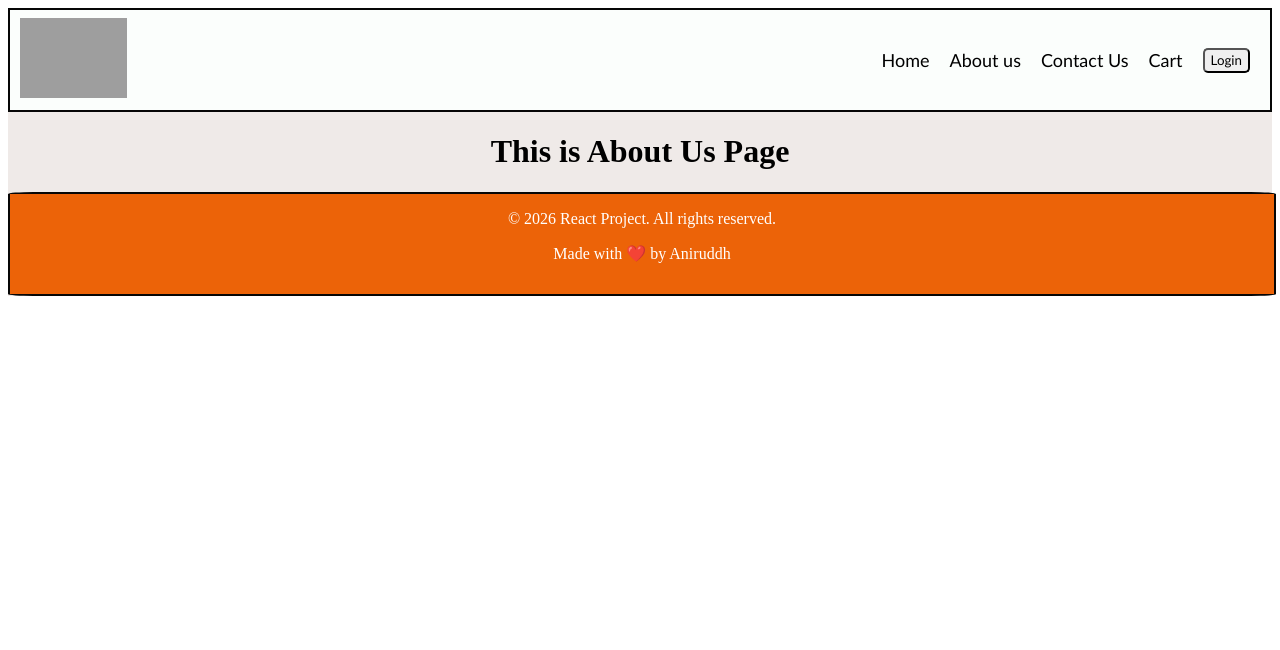
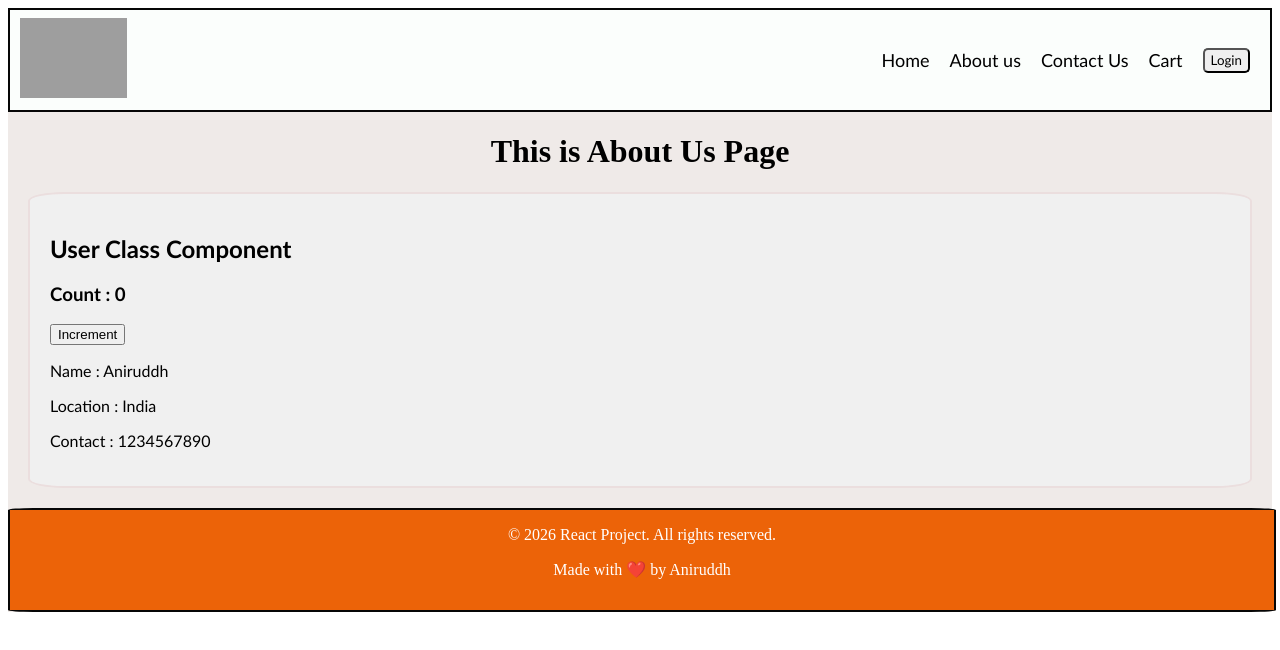
Before and after one commit to AniruddhRajput-56/FoodoraX, a React (Vite) app: page /about in a window 1280 px wide. Shown: the top 650 px of the page. Built offline with nearby package versions, Linux system fonts and the light colour scheme; grey boxes are pictures that could not be loaded.

Commit message:
foodappupdated3

```diff
--- a/src/components/About.js
+++ b/src/components/About.js
@@ -1,5 +1,5 @@
-// import User from "./User";
-// import UserClass from "./userclass";
+import User from "./User";
+import UserClass from "./Userclass";
 import {Component} from "react"; // destructure
 
 
@@ -21,7 +21,7 @@ class About extends Component{
         <div>
             <h1>This is About Us Page</h1>
             {/* <User name={"Aniruddh"} location={"India"} contact={"1234567890"}/> */}
-            {/* <UserClass name={"Aniruddh"} location={"India"} contact={"1234567890"}/> */}
+            <UserClass name={"Aniruddh"} location={"India"} contact={"1234567890"}/>
 
         </div>
          );
```
